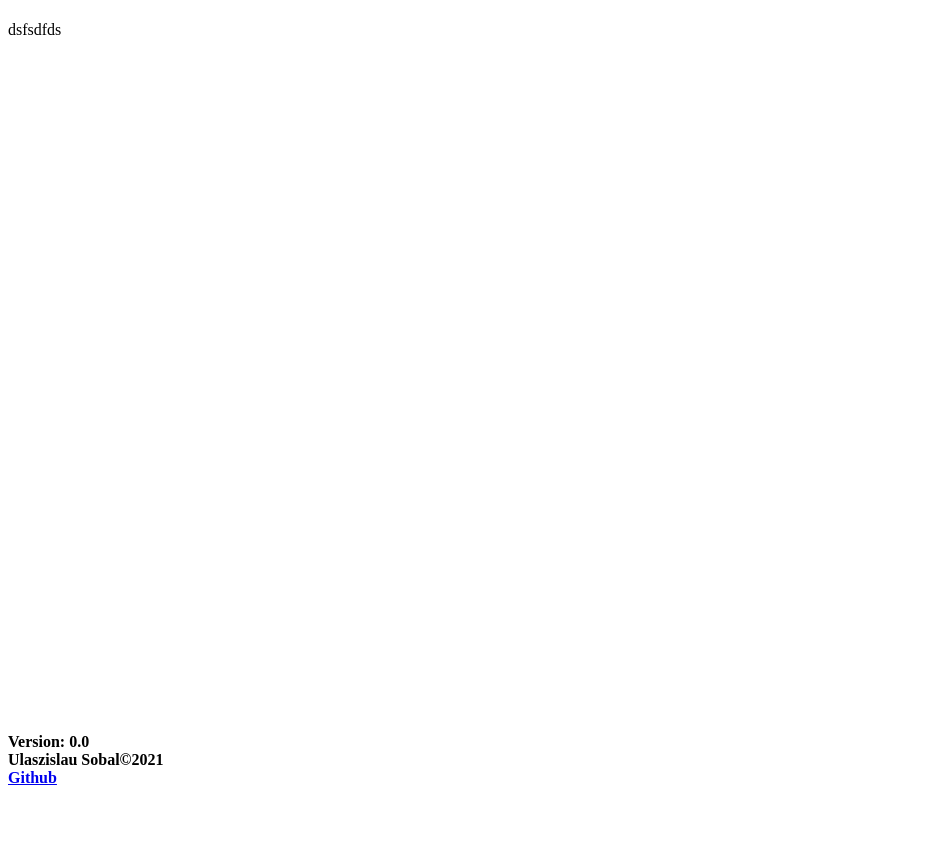
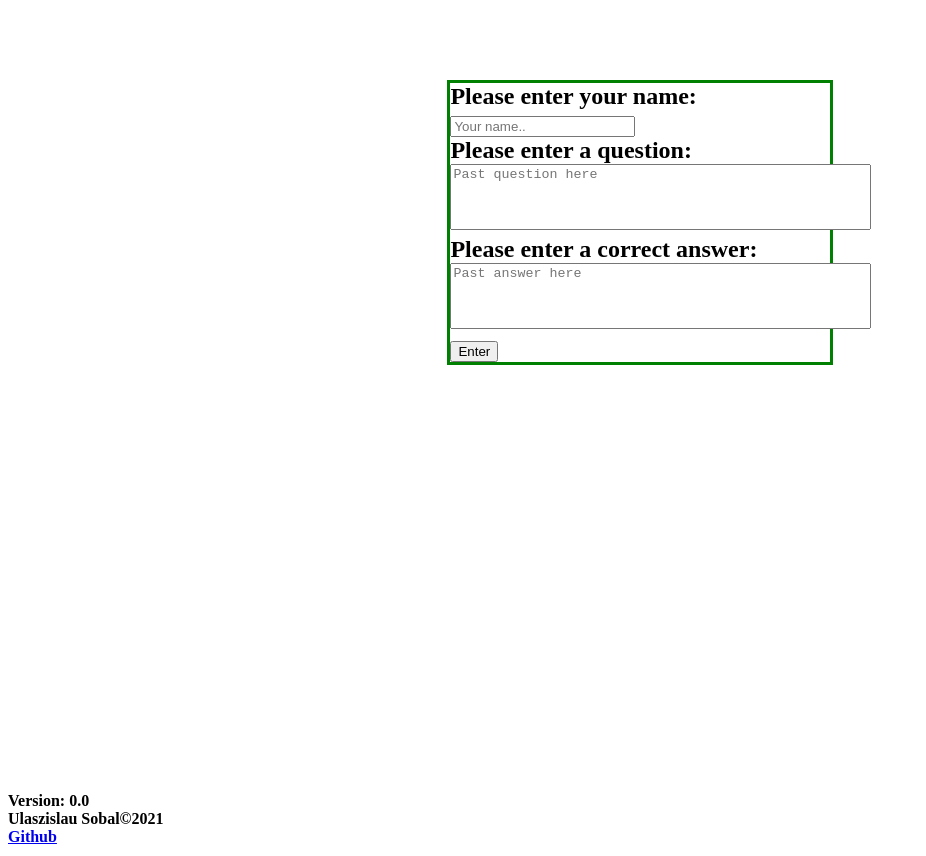
Before and after one commit to N120F2/answer-collector, a website: page index.html in a window 1280 px wide. Shown: the whole page, without its empty margins (0-926 px from the left). Before the commit the page ends 800 px from the top, so only its background shows below. Drawn offline with Linux system fonts and the light colour scheme.

Commit message:
adding form

```diff
--- a/index.html
+++ b/index.html
@@ -6,6 +6,10 @@
     <link rel="stylesheet" href="styles.css">
     <meta name="viewport" content="width=device-width, initial-scale=1" />
     <script>
+        async function uploadData() {
+            console.log('Clicked');
+
+        }
     </script>
 
 
@@ -18,7 +22,20 @@
             <header id="headTitle">
                 <h1 id='welcomeTitle'> </h1>
             </header>
-        <div>dsfsdfds</div>
+
+            <form id='enterForm' action='javascript: document.getElementById("enterButton").click();'>
+                <label id="inputLabel1" style="font-weight: bold;">Please enter your name:</label></br>
+                <input type="text" id="nameInput" placeholder="Your name.."></br>
+
+                <label id="inputLabel2" style="font-weight: bold;">Please enter a question:</label></br>
+                <textarea id="question" placeholder="Past question here" rows="4" cols="50"></textarea></br>
+
+                <label id="inputLabel3" style="font-weight: bold;">Please enter a correct answer:</label></br>
+                <textarea  id="answer" placeholder="Past answer here" rows="4" cols="50"></textarea></br>
+
+                <button type="button" class="form_button" id="enterButton" onclick='uploadData();'>Enter</button>
+
+            </form>
         </div>
 
 
--- a/styles.css
+++ b/styles.css
@@ -15,3 +15,15 @@ footer {
     text-align: left;
     height: 3.5rem;
   }
+#enterForm {
+  text-align: left;
+  display: block;
+  margin:  auto;
+  font-size: 150%;
+  width: 30%;
+  margin-top: 5rem;
+  border: 3px solid green;
+}
+textarea {
+  resize: none;
+}
```
